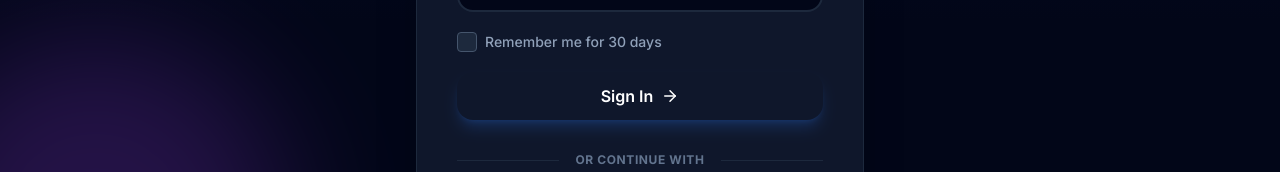
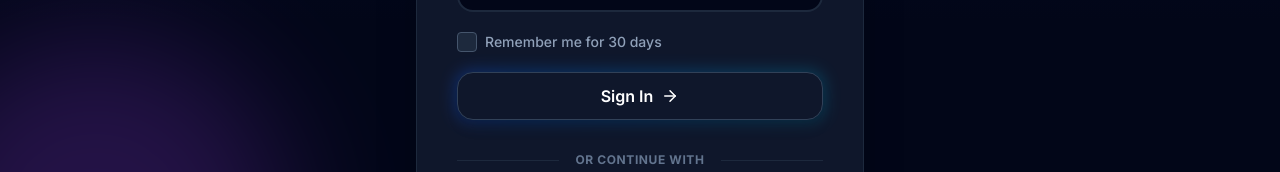
Before and after one commit to mrpraj7488/Vistone, a React (Vite) app: page /login in a window 1280 px wide. Shown: the part 477-649 px from the top of the page. Built offline with nearby package versions, Linux system fonts and the light colour scheme; no server answers; a web font is replaced by a local one.

Commit message:
update cart

```diff
--- a/src/pages/Login.jsx
+++ b/src/pages/Login.jsx
@@ -170,9 +170,27 @@ export default function Login({ darkMode }) {
               </label>
             </div>
 
-            <Button type="submit" loading={loading} className="w-full h-12 text-base shadow-lg shadow-blue-500/20">
-              Sign In <ArrowRight size={18} className="ml-2" />
+            <div className="relative group">
+              <div className={`absolute -inset-0.5 rounded-xl blur opacity-30 group-hover:opacity-75 transition duration-1000 group-hover:duration-200 ${darkMode
+                  ? 'bg-gradient-to-r from-blue-600 to-cyan-600'
+                  : 'bg-gradient-to-r from-blue-600 to-cyan-600'
+                }`}></div>
+              <Button
+                type="submit"
+                loading={loading}
+                className={`relative w-full h-12 text-base font-bold overflow-hidden transition-all duration-300 ${darkMode
+                    ? '!bg-slate-900 !text-white border border-slate-700 hover:!bg-slate-800'
+                    : '!bg-white !text-slate-900 border border-slate-200 hover:!bg-slate-50'
+                  }`}
+              >
+                <span className="relative z-10 flex items-center justify-center gap-2">
+                  Sign In <ArrowRight size={18} />
+                </span>
+                {/* Gradient Overlay on Hover */}
+                <div className={`absolute inset-0 opacity-0 group-hover:opacity-10 transition-opacity duration-300 ${darkMode ? 'bg-blue-400' : 'bg-blue-600'
+                  }`} />
               </Button>
+            </div>
           </form>
 
           <div className="relative my-8">
```
Lines whose indentation alone changed are shown as unchanged.
